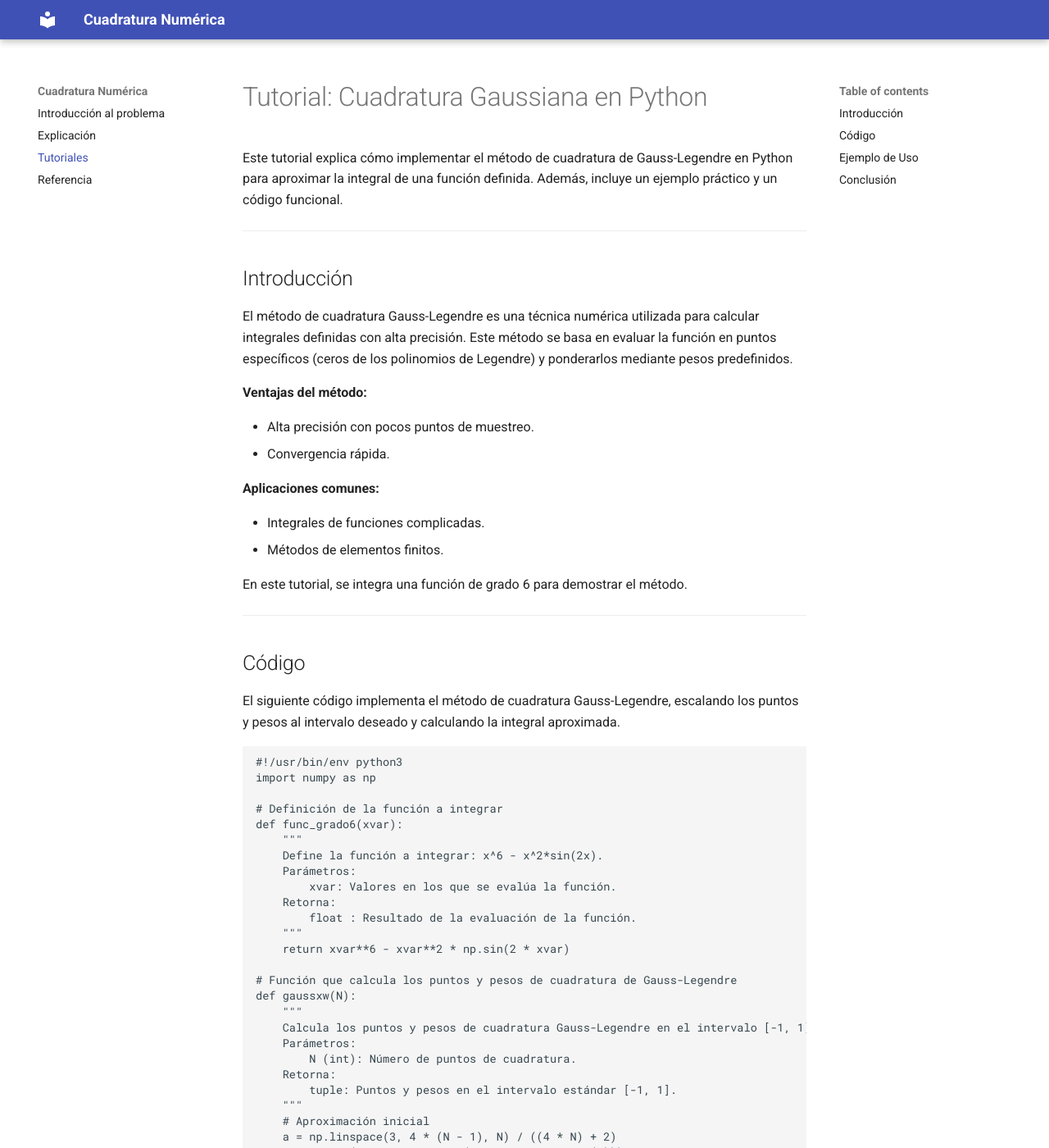
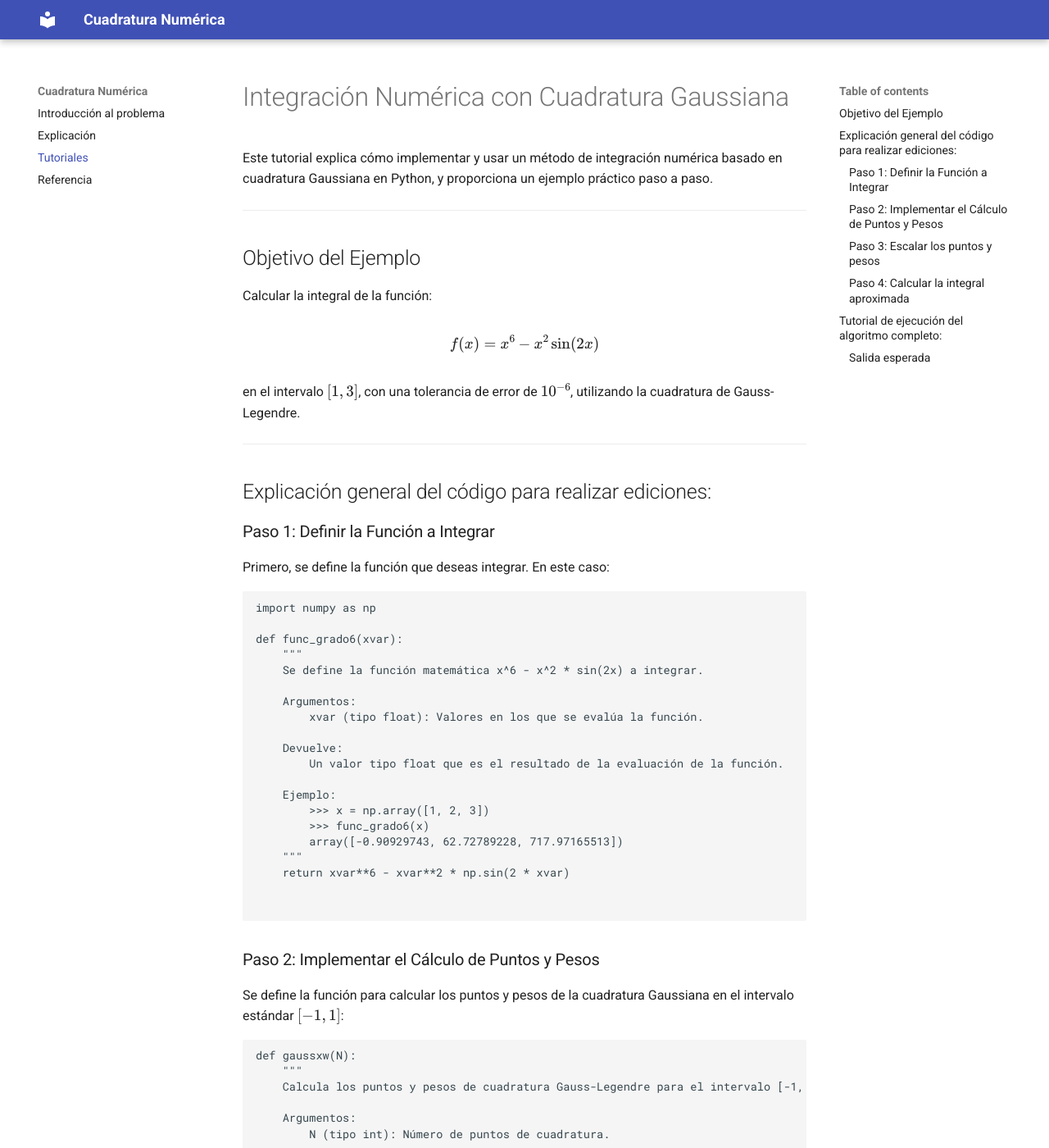
Before and after one commit to JA-Mendoza-M/Tarea02_cuadratura_JAMM, an MkDocs documentation site: the page built from docs/tutorials.md, in a window 1280 px wide and 1400 px high. Shown: the whole window at 82% size. Built offline with MkDocs 1.6.1 and Material for MkDocs 9.7.7, drawn with Linux system fonts in a browser that asks for light colours; some of the changed text lies outside the part shown.

Commit message:
Corrección de tutorial y explicación

````diff
--- a/docs/tutorials.md
+++ b/docs/tutorials.md
@@ -1,60 +1,79 @@
-# Tutorial: Cuadratura Gaussiana en Python
+# Integración Numérica con Cuadratura Gaussiana
 
-Este tutorial explica cómo implementar el método de cuadratura de Gauss-Legendre en Python para aproximar la integral de una función definida. Además, incluye un ejemplo práctico y un código funcional.
+Este tutorial explica cómo implementar y usar un método de integración numérica basado en cuadratura Gaussiana en Python, y proporciona un ejemplo práctico paso a paso.
 
 ---
 
-## Introducción
+## Objetivo del Ejemplo
 
-El método de cuadratura Gauss-Legendre es una técnica numérica utilizada para calcular integrales definidas con alta precisión. Este método se basa en evaluar la función en puntos específicos (ceros de los polinomios de Legendre) y ponderarlos mediante pesos predefinidos.
+Calcular la integral de la función:
 
-**Ventajas del método:**
+\[
+f(x) = x^6 - x^2 \sin(2x)
+\]
 
-- Alta precisión con pocos puntos de muestreo.
-- Convergencia rápida.
-
-**Aplicaciones comunes:**
-
-- Integrales de funciones complicadas.
-- Métodos de elementos finitos.
-
-En este tutorial, se integra una función de grado 6 para demostrar el método.
+en el intervalo \([1, 3]\), con una tolerancia de error de \(10^{-6}\), utilizando la cuadratura de Gauss-Legendre.
 
 ---
 
-## Código
+## Explicación general del código para realizar ediciones:
 
-El siguiente código implementa el método de cuadratura Gauss-Legendre, escalando los puntos y pesos al intervalo deseado y calculando la integral aproximada.
+### Paso 1: Definir la Función a Integrar
+
+Primero, se define la función que deseas integrar. En este caso:
 
 ```python
-#!/usr/bin/env python3
 import numpy as np
 
-# Definición de la función a integrar
 def func_grado6(xvar):
     """
-    Define la función a integrar: x^6 - x^2*sin(2x).
-    Parámetros:
-        xvar: Valores en los que se evalúa la función.
-    Retorna:
-        float : Resultado de la evaluación de la función.
+    Se define la función matemática x^6 - x^2 * sin(2x) a integrar.
+
+    Argumentos:
+        xvar (tipo float): Valores en los que se evalúa la función.
+
+    Devuelve:
+        Un valor tipo float que es el resultado de la evaluación de la función.
+
+    Ejemplo:
+        >>> x = np.array([1, 2, 3])
+        >>> func_grado6(x)
+        array([-0.90929743, 62.72789228, 717.97165513])
     """
     return xvar**6 - xvar**2 * np.sin(2 * xvar)
 
-# Función que calcula los puntos y pesos de cuadratura de Gauss-Legendre
+
+```
+
+### Paso 2: Implementar el Cálculo de Puntos y Pesos
+
+Se define la función para calcular los puntos y pesos de la cuadratura Gaussiana en el intervalo estándar \([-1, 1]\):
+
+```python
 def gaussxw(N):
     """
-    Calcula los puntos y pesos de cuadratura Gauss-Legendre en el intervalo [-1, 1].
-    Parámetros:
-        N (int): Número de puntos de cuadratura.
-    Retorna:
-        tuple: Puntos y pesos en el intervalo estándar [-1, 1].
+    Calcula los puntos y pesos de cuadratura Gauss-Legendre para el intervalo [-1, 1].
+
+    Argumentos:
+        N (tipo int): Número de puntos de cuadratura.
+
+    Devuelve:
+        Una tupla (tuple):
+            - np.ndarray: Puntos en el intervalo estándar [-1, 1].
+            - np.ndarray: Pesos en el intervalo estándar [-1, 1].
+
+    Ejemplo:
+        >>> puntos, pesos = gaussxw(3)
+        >>> print(puntos)
+        [ 0.77459667  0.          -0.77459667]
+        >>> print(pesos)
+        [0.55555556 0.88888889 0.55555556]
     """
     # Aproximación inicial
     a = np.linspace(3, 4 * (N - 1), N) / ((4 * N) + 2)
     x = np.cos(np.pi * a + 1 / (8 * N * N * np.tan(a)))
 
-    # Refinamiento de los puntos utilizando el método de Newton
+    # Creación de los puntos utilizando el método de Newton
     epsilon = 1e-15
     delta = 1.0
     while delta > epsilon:
@@ -70,94 +89,94 @@ def gaussxw(N):
     # Cálculo de los pesos
     w = 2 * (N + 1) * (N + 1) / (N * N * (1 - x * x) * dp * dp)
     return x, w
+```
 
-# Función para escalar puntos y pesos al intervalo [lim_inf, lim_sup]
+### Paso 3: Escalar los puntos y pesos
+
+Se escalan los puntos y pesos calculados al intervalo deseado \([a, b]\):
+
+```python
 def escalado(lim_inf, lim_sup, puntos, pesos):
     """
     Escala los puntos y pesos de [-1, 1] al intervalo [lim_inf, lim_sup].
-    Parámetros:
-        lim_inf (float): Límite inferior de integración.
-        lim_sup (float): Límite superior de integración.
-        puntos (array): Puntos en el intervalo [-1, 1].
-        pesos (array): Pesos en el intervalo [-1, 1].
-    Retorna:
-        tuple: Puntos y pesos escalados al intervalo [lim_inf, lim_sup].
+
+    Argumentos:
+        lim_inf (tipo float): Límite inferior de integración.
+        lim_sup (tipo float): Límite superior de integración.
+        puntos (np.ndarray): Puntos en el intervalo [-1, 1].
+        pesos (np.ndarray): Pesos en el intervalo [-1, 1].
+
+    Devuelve:
+        Tupla (tuple):
+            - np.ndarray: Puntos escalados al intervalo [lim_inf, lim_sup].
+            - np.ndarray: Pesos escalados al intervalo [lim_inf, lim_sup].
+
+    Ejemplo:
+        >>> puntos = np.array([-0.77459667, 0.0, 0.77459667])
+        >>> pesos = np.array([0.55555556, 0.88888889, 0.55555556])
+        >>> escalado(1, 3, puntos, pesos)
+        (array([1.11270167, 2.0, 2.88729833]), array([0.55555556, 0.88888889, 0.55555556]))
     """
     return 0.5 * (lim_sup - lim_inf) * puntos + 0.5 * (lim_sup + lim_inf), 0.5 * (lim_sup - lim_inf) * pesos
+```
 
-# Función para aproximar la integral
+### Paso 4: Calcular la integral aproximada
+
+Se define una función que use los puntos, pesos y la función dada para calcular la integral aproximada:
+
+```python
 def Aprox_integ(func, pesos, puntos):
     """
     Calcula la integral aproximada utilizando cuadratura Gaussiana.
-    Parámetros:
+
+    Argumentos:
         func (function): Función a integrar.
-        pesos (array): Pesos de cuadratura.
-        puntos (array): Puntos de colocación.
-    Retorna:
-        float: Resultado de la integral aproximada.
+        pesos (np.ndarray): Pesos de cuadratura.
+        puntos (np.ndarray): Puntos de colocación.
+
+    Devuelve:
+         Un float: Resultado de la integral aproximada.
+
+    Ejemplo:
+        >>> puntos = np.array([1.11270167, 2.0, 2.88729833])
+        >>> pesos = np.array([0.55555556, 0.88888889, 0.55555556])
+        >>> Aprox_integ(func_grado6, pesos, puntos)
+        309.45365734
     """
     return np.sum(pesos * func(puntos))
+```
 
+## Tutorial de ejecución del algoritmo completo:
+
+Configurar el intervalo, la tolerancia y el valor correcto a encontrar, además de llamar la función `encontrar_N_aproximado`:
+
+```python
 # Configuración inicial
-a, b = 1, 3
-resultado_correcto = 317.3442467  # Calculado numéricamente
-tolerancia = 1e-6
+inf, sup = 1, 3  # Límites inferior y superior de la integral
+resultado_correcto = 317.3442467  # Resultado correcto de la integral (calculado numéricamente)
 
-# Bucle para encontrar el N adecuado
-N = 1
-error = float("inf")
-
-while error > tolerancia:
-    # Obtiene puntos y pesos en [-1, 1]
-    puntos, pesos = gaussxw(N)
-    # Escala los puntos y pesos al intervalo [a, b]
-    puntos_esc, pesos_esc = escalado(a, b, puntos, pesos)
-    # Calcula la integral aproximada
-    resultado = Aprox_integ(func_grado6, pesos_esc, puntos_esc)
-    # Calcula el error
-    error = abs(resultado_correcto - resultado)
-    print(f"N = {N}, Resultado = {resultado:.8f}, Error = {error:.8e}")
-    if error <= tolerancia:
-        print(f"\nCon N = {N}, se alcanza el resultado correcto: {resultado:.8f}")
-        break
-    N += 1
+print("Buscando el valor de N necesario para alcanzar la tolerancia...\n")
+N_optimo = encontrar_N_aproximado(func_grado6, inf, sup, resultado_correcto, 1e-6)
 ```
 
 ---
 
-## Ejemplo de Uso
+### Salida esperada
 
-1. **Función a integrar:**
+Al ejecutar el código, el programa iterará sobre diferentes valores de \(N\) y mostrará resultados similares a los siguientes:
 
-   La función que vamos a integrar es:
+```
+Buscando el valor de N necesario para alcanzar la tolerancia...
 
+N = 1, Resultado = 134.05441996, Error = 1.83289827e+02
+N = 2, Resultado = 598.24047746, Error = 2.80896231e+02
+N = 3, Resultado = 375.49436118, Error = 5.81501145e+01
+N = 4, Resultado = 317.34539033, Error = 1.14363416e-03
+N = 5, Resultado = 448.11612481, Error = 1.30771878e+02
+N = 6, Resultado = 414.07734548, Error = 9.67330988e+01
+N = 7, Resultado = 317.34424667, Error = 2.77739218e-08
 
-
-2. **Intervalo de integración:**
-
-
-
-3. **Resultado esperado:**
-
-
-
-4. **Ejecución del programa:**
-
-   Al ejecutar el programa, se buscará el número mínimo de puntos () necesarios para alcanzar el resultado con una tolerancia de .
-
-5. **Salida esperada:**
-
-   ```
-   N = 1, Resultado = 222.66666667, Error = 9.46775800e+01
-   N = 2, Resultado = 303.30481077, Error = 1.40394359e+01
-   N = 3, Resultado = 317.15978385, Error = 1.84462909e-01
-   N = 4, Resultado = 317.34424151, Error = 5.18600000e-06
-
-   Con N = 4, se alcanza el resultado correcto: 317.34424151
-   ```
+Con N = 7, se alcanza el resultado correcto: 317.34424667
+```
 
 ---
-
-## Conclusión
-
-El método de cuadratura Gauss-Legendre permite calcular integrales definidas con alta precisión, adaptándose dinámicamente al número de puntos necesarios. Este ejemplo demuestra cómo implementar y aplicar el método en Python.
````
Also changed, not shown: docs/explanation.md (+5 -4 lines), 2 other files.
